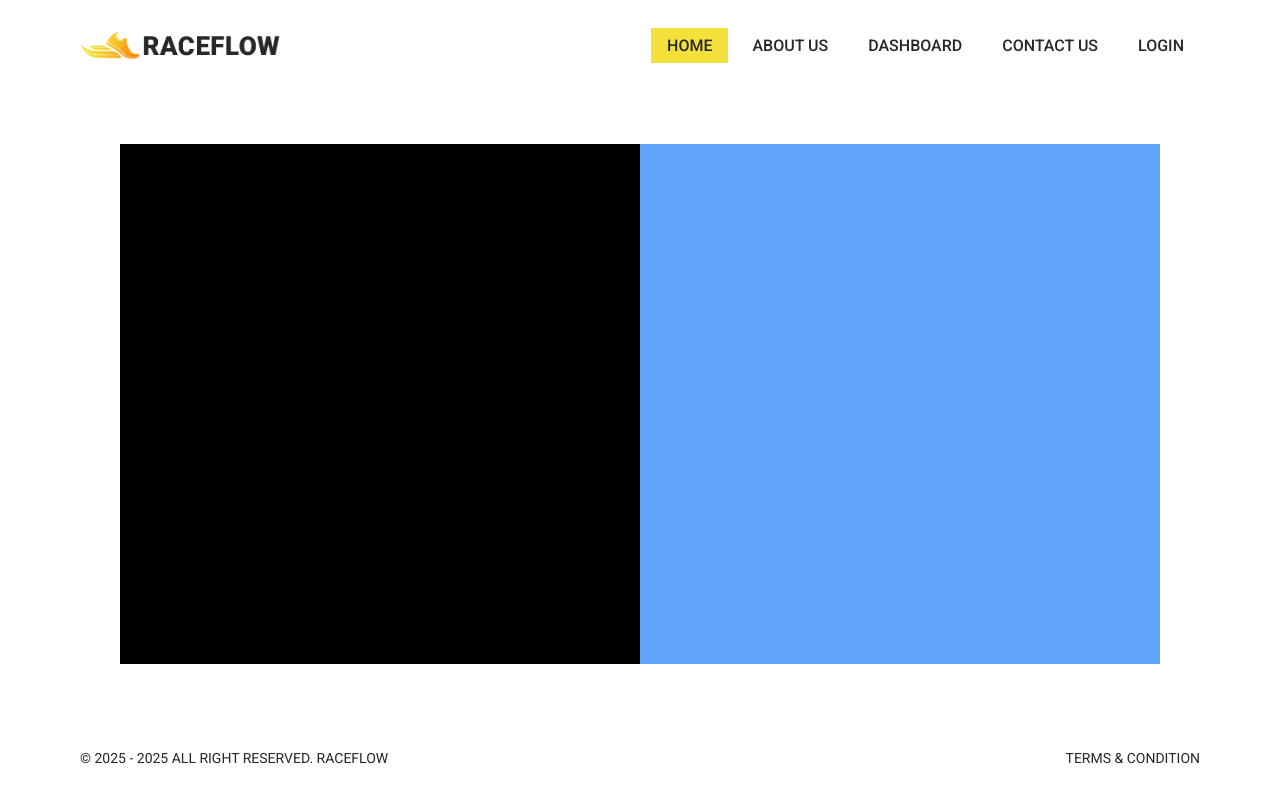
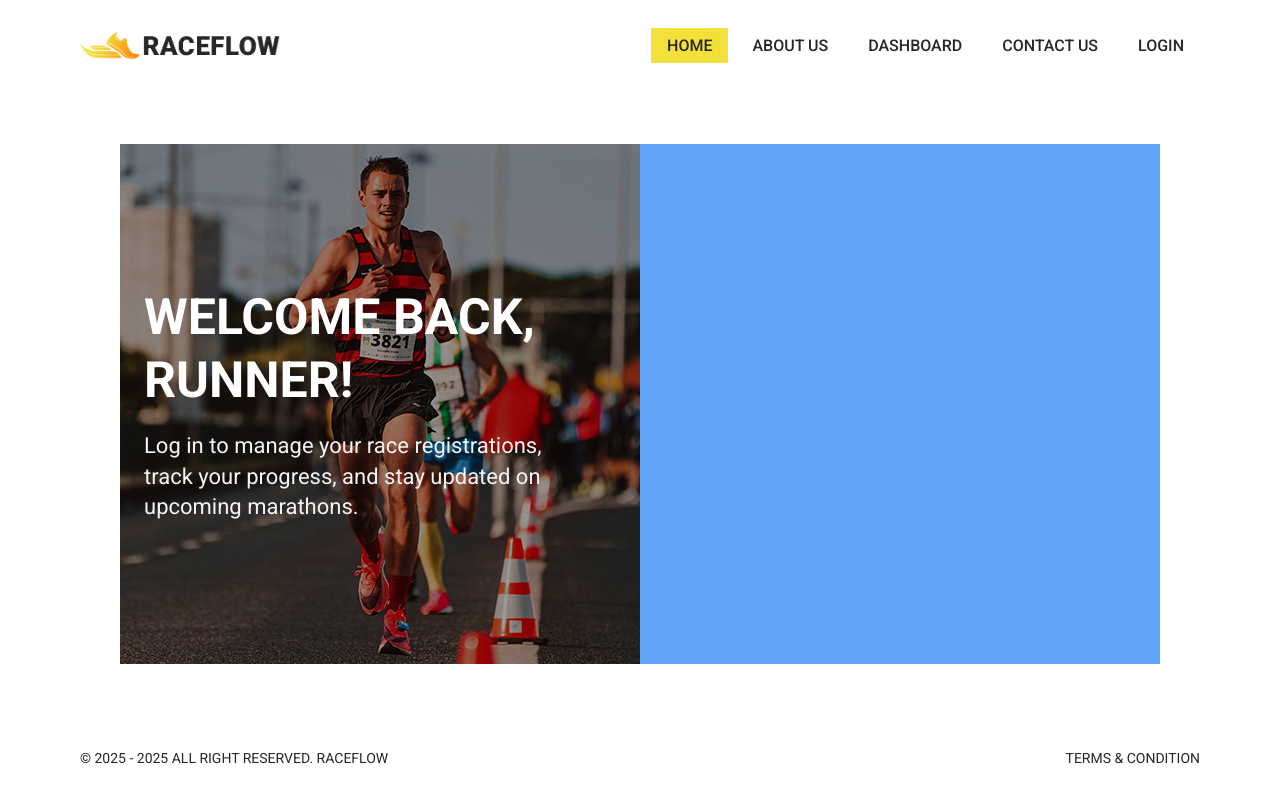
Before and after one commit to devrakibulrahman/raceflow-client-side, a React (Vite) app: page /auth/login in a window 1280 px wide. Built offline with nearby package versions, Linux system fonts and the light colour scheme.

Commit message:
login page image and left side text design done and change image type jpg to png image import and image also added in the tailwind.config file done on 01/03/2025 at 06:22 pm

```diff
--- a/src/pages/LoginPage.jsx
+++ b/src/pages/LoginPage.jsx
@@ -5,9 +5,16 @@ const LoginPage = () => {
             <div className="w-full">
                 <div className="container mx-auto px-4">
                     <div className="w-full min-h-[calc(100vh-176px)] flex items-center justify-center">
-                        <div className="w-full min-h-[600px] grid grid-cols-1 lg:p-10 lg:grid-cols-2">
-                            <div className="w-full h-[350px] bg-black md:min-h-full">
-
+                        <div className="w-full min-h-[600px] grid grid-cols-1 md:p-10 lg:p-10 lg:grid-cols-2">
+                            <div className="w-full h-[350px] bg-login bg-cover bg-center bg-no-repeat relative md:min-h-full">
+                                <div className="w-full h-full p-6 bg-black/40 absolute top-0 left-0 flex flex-col justify-center">
+                                    <div className="w-full mb-5">
+                                        <h3 className="font-roboto text-[32px] text-white font-bold leading-tight tracking-normal uppercase transition-all ease-linear duration-200 md:text-[38px] xl:text-[50px]">Welcome Back, Runner!</h3>
+                                    </div>
+                                    <div className="w-full max-w-[400px]">
+                                        <p className="font-roboto text-xl text-[#F4F4F5] font-normal leading-snug md:text-[22px]">Log in to manage your race registrations, track your progress, and stay updated on upcoming marathons.</p>
+                                    </div>
+                                </div>
                             </div>
                             <div className="w-full h-[350px] bg-blue-400 md:min-h-full">
 
--- a/tailwind.config.js
+++ b/tailwind.config.js
@@ -16,7 +16,7 @@ export default {
         "para-gray": '#52525B',
       },
       backgroundImage: {
-        "login": 'url(./img/login.jpg)',
+        "login": 'url(/img/login.png)',
       },
     },
   },
```
Also changed, not shown: public/img/login.png (added), 1 other file (tests, documents, lock files or other folders).
